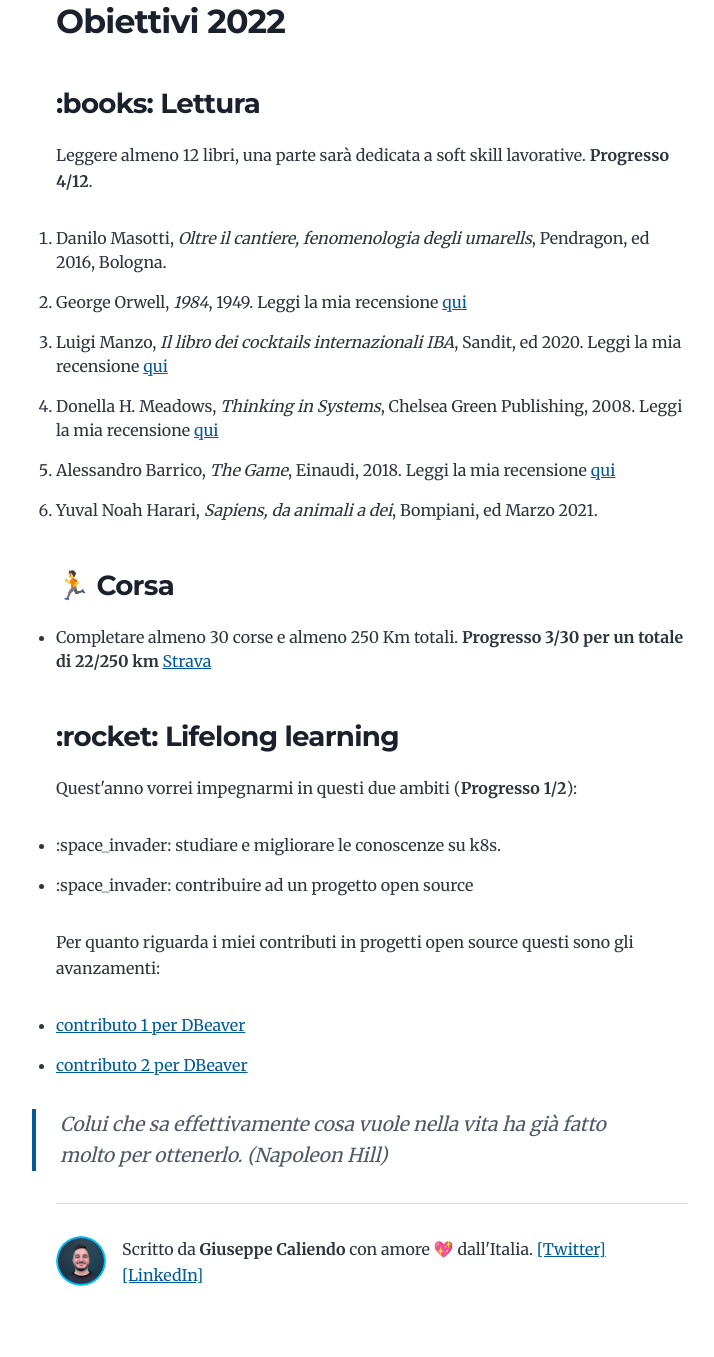
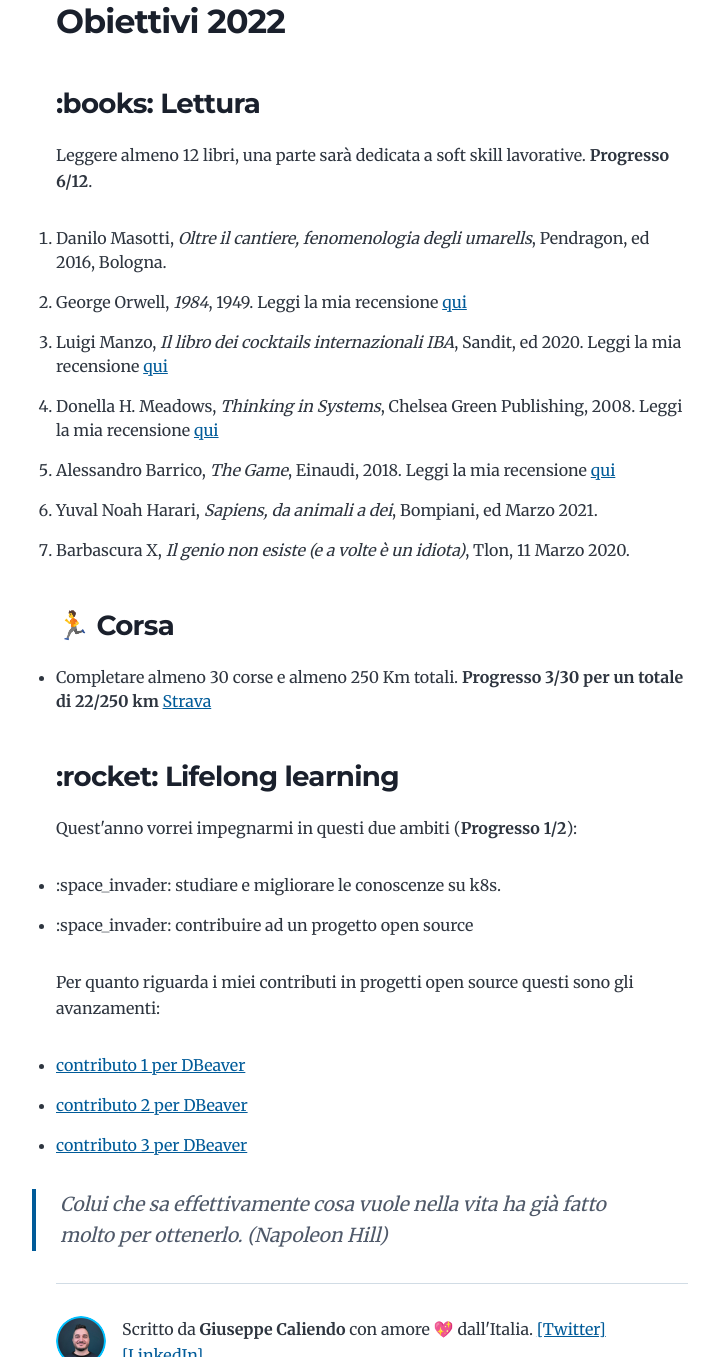
Before and after one commit to capitanfuturo/capitanfuturo.github.io, a Gatsby site: page /2021-12-31-obiettivi-2022/ in a window 1280 px wide. Shown: the part 1823-3180 px from the top of the page, without its empty margins (268-982 px from the left). Built offline with nearby package versions, Linux system fonts and the light colour scheme; Gatsby itself is replaced by a stand-in of ours.

Commit message:
goals update

```diff
--- a/content/blog/2021-12-31-obiettivi-2022/index.md
+++ b/content/blog/2021-12-31-obiettivi-2022/index.md
@@ -34,7 +34,7 @@ Dalle letture di quest'anno voglio ricordarmi che:
 
 ### :books: Lettura
 
-Leggere almeno 12 libri, una parte sarà dedicata a soft skill lavorative. **Progresso 4/12**.
+Leggere almeno 12 libri, una parte sarà dedicata a soft skill lavorative. **Progresso 6/12**.
 
 1. Danilo Masotti, _Oltre il cantiere, fenomenologia degli umarells_, Pendragon, ed 2016, Bologna.
 2. George Orwell, _1984_, 1949. Leggi la mia recensione [qui](../2022-01-09-1984)
@@ -42,6 +42,7 @@ Leggere almeno 12 libri, una parte sarà dedicata a soft skill lavorative. **Pro
 4. Donella H. Meadows, _Thinking in Systems_, Chelsea Green Publishing, 2008. Leggi la mia recensione [qui](../2022-02-20-thinking-in-system)
 5. Alessandro Barrico, _The Game_, Einaudi, 2018. Leggi la mia recensione [qui](../2022-04-01-the-game)
 6. Yuval Noah Harari, _Sapiens, da animali a dei_, Bompiani, ed Marzo 2021.
+7. Barbascura X, _Il genio non esiste (e a volte è un idiota)_, Tlon, 11 Marzo 2020.
 
 ### 🏃 Corsa
 
@@ -58,5 +59,6 @@ Per quanto riguarda i miei contributi in progetti open source questi sono gli av
 
 - [contributo 1 per DBeaver](https://github.com/dbeaver/dbeaver/pull/15104)
 - [contributo 2 per DBeaver](https://github.com/dbeaver/dbeaver/pull/15560)
+- [contributo 3 per DBeaver](https://github.com/dbeaver/dbeaver/pull/16124)
 
 > Colui che sa effettivamente cosa vuole nella vita ha già fatto molto per ottenerlo. (Napoleon Hill)
--- a/content/blog/2022-04-01-the-game/index.md
+++ b/content/blog/2022-04-01-the-game/index.md
@@ -3,7 +3,7 @@ layout: post
 title: "The Game (Barrico)"
 date: 2022-04-01 19:24:04 +0100
 tags: ["Libri"]
-published: false
+published: true
 ---
 ## 📚 Introduzione
 
```
